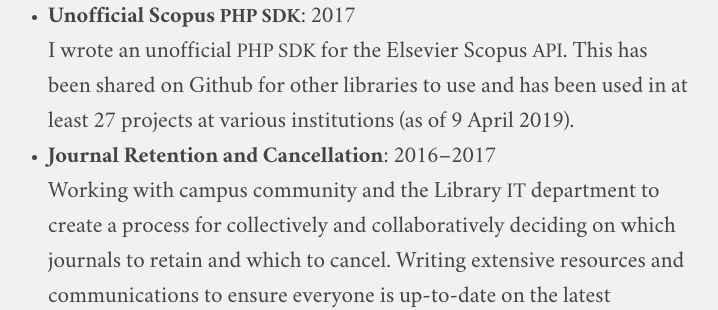
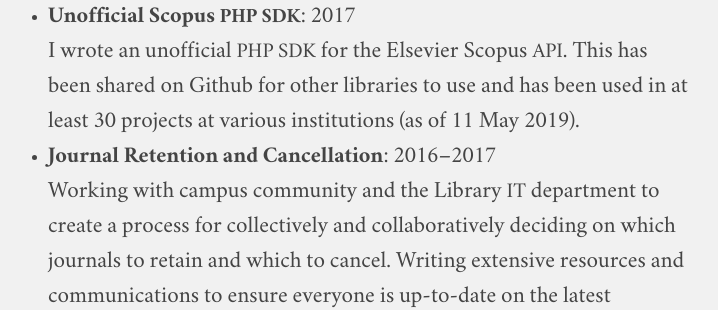
Before and after one commit to jaredhowland/jaredhowland.github.io, a Jekyll site: the page built from content/vita.md, in a window 1280 px wide and 900 px high, scrolled down 8705 px. Shown: the part 217-527 px from the top of the window, without its empty margins (272-990 px from the left). Built offline with Jekyll 4.4.1, drawn with Linux system fonts in a browser that asks for light colours.

Commit message:
Update vita.md

```diff
--- a/content/vita.md
+++ b/content/vita.md
@@ -115,7 +115,7 @@ Created a database that allowed us to determine the number of places we had acce
 * **<span class="caps">UALC</span> Resource Tracking System**: 2017–2018
 Created a system for the Utah Academic Library Consortium (<span class="caps">UALC</span>) to track licensing, pricing, usage, and other data about the resources licensed for consortia members.
 * **Unofficial Scopus <span class="caps">PHP SDK</span>**: 2017
-I wrote an unofficial <span class="caps">PHP SDK</span> for the Elsevier Scopus <span class="caps">API</span>. This has been shared on Github for other libraries to use and has been used in at least 27 projects at various institutions (as of 9 April 2019).
+I wrote an unofficial <span class="caps">PHP SDK</span> for the Elsevier Scopus <span class="caps">API</span>. This has been shared on Github for other libraries to use and has been used in at least 30 projects at various institutions (as of 11 May 2019).
 * **Journal Retention and Cancellation**: 2016–2017
 Working with campus community and the Library <span class="caps">IT</span> department to create a process for collectively and collaboratively deciding on which journals to retain and which to cancel. Writing extensive resources and communications to ensure everyone is up-to-date on the latest information.
 * **<span class="caps">OCLC</span> Web Services Library Wrapper**: 2014–2017
```
